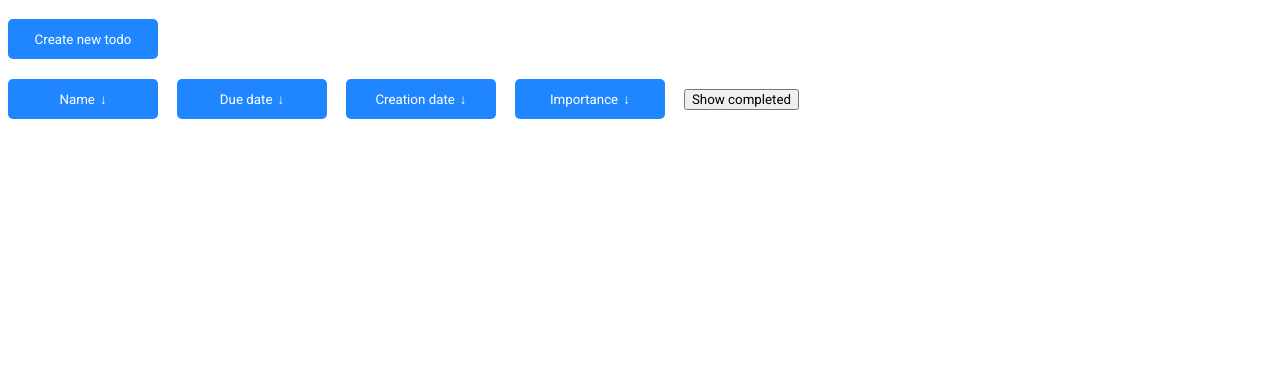
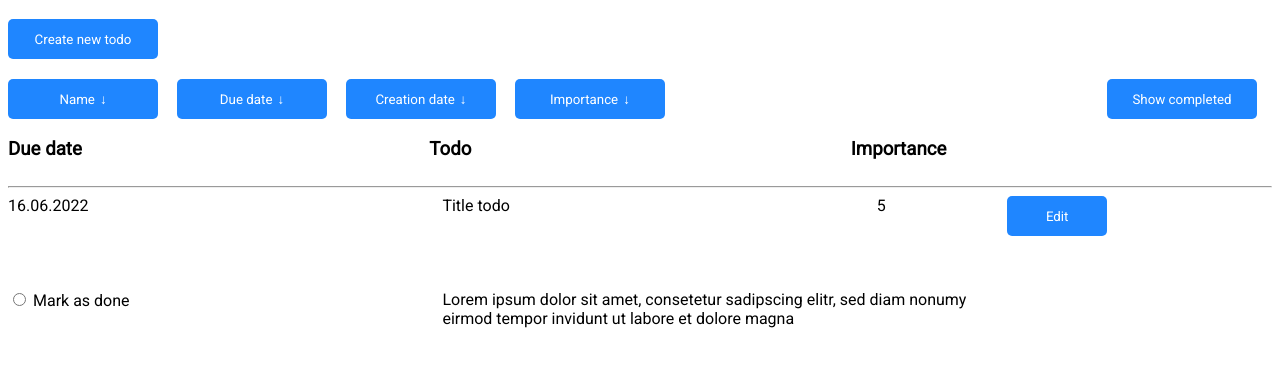
Before and after one commit to philpar21/ostprojekt1, a website: page source/public/index.html in a window 1280 px wide. Shown: the part 62-428 px from the top of the page. Drawn offline with nearby package versions, Linux system fonts and the light colour scheme.

Commit message:
Added elements

```diff
--- a/source/public/index.html
+++ b/source/public/index.html
@@ -6,7 +6,6 @@
   <script src="https://cdnjs.cloudflare.com/ajax/libs/handlebars.js/4.7.3/handlebars.min.js" integrity="sha256-/PJBs6QWvXijOFIX04kZpLb6ZtSQckdOIavLWKKOgXU=" crossorigin="anonymous" defer></script>
   <script src="scripts/index.js" type="module"></script>
 
-  <link rel="icon" href="/favicon.ico">
   <link rel="stylesheet" href="styles/index.css">
   <link rel="preconnect" href="https://fonts.googleapis.com">
   <link rel="preconnect" href="https://fonts.gstatic.com" crossorigin>
@@ -16,20 +15,40 @@
 <body>
 <h1>Note App</h1>
   <div class="todoswitch"> <!-- TodoSwitch -->
-    <button type="button" class="standard-btn">Create new todo</button>
+    <button type="button" class="standard-btn" onclick="window.location.href = './details.html';">Create new todo</button>
   </div>
 
   <div class="filters"> <!-- Filters -->
-    <button type="button" class="filters-btn filters-drpd">Name</button>
-    <button type="button" class="filters-btn filters-drpd">Due date</button>
-    <button type="button" class="filters-btn filters-drpd">Creation date</button>
-    <button type="button" class="filters-btn filters-drpd">Importance</button>
-    <button type="button" class="filters-btn">Show completed</button>
+    <button type="button" class="filters-drpd">Name</button>
+    <button type="button" class="filters-drpd">Due date</button>
+    <button type="button" class="filters-drpd">Creation date</button>
+    <button type="button" class="filters-drpd">Importance</button>
+    <button type="button" class="standard-btn" id="taskcomplete">Show completed</button>
   </div>
 
-  <div> <!-- List of todos -->
+  <div class="listheader"> <!-- List of todos -->
+    <h3 class="listdesc">Due date</h3>
+    <h3 class="listdesc">Todo</h3>
+    <h3 class="listdesc">Importance</h3>
+  </div>
+  <hr>
+
+  <div class="item"> <!-- Item box -->
+    <div class="date">16.06.2022</div>
+    <div class="titletodo">Title todo</div>
+    <div class="importance">5</div>
+    <div class="donebutton">
+      <input type="radio" id="donebutton" name="done" value="Done">
+      <label for="donebutton">Mark as done</label>
+    </div>
+    <div class="description">Lorem ipsum dolor sit amet, consetetur sadipscing elitr, sed diam nonumy eirmod tempor invidunt ut labore et dolore magna</div>
+    <div class="editbutton">
+      <button type="button" id="edit" class="standard-btn" onclick="window.location.href = './details.html';">Edit</button>
+    </div>
 
   </div>
 
+
+
 </body>
 </html>
```
